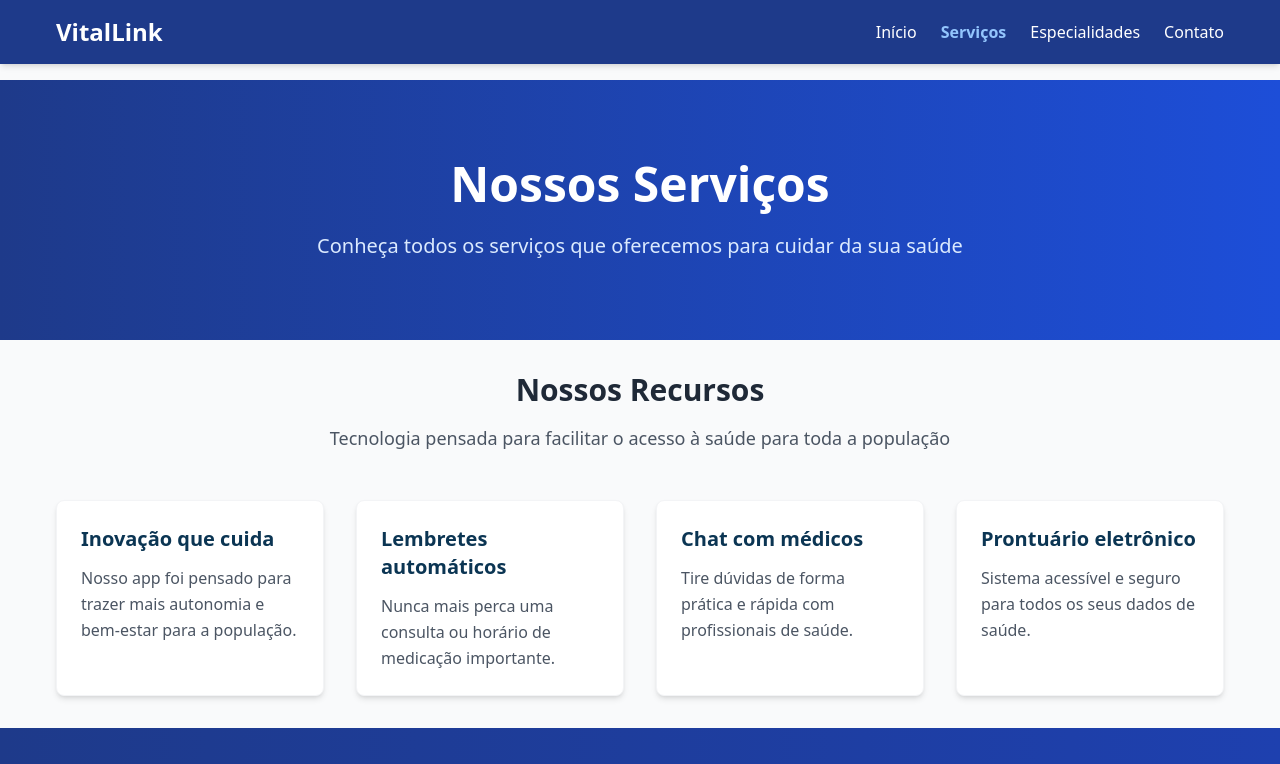
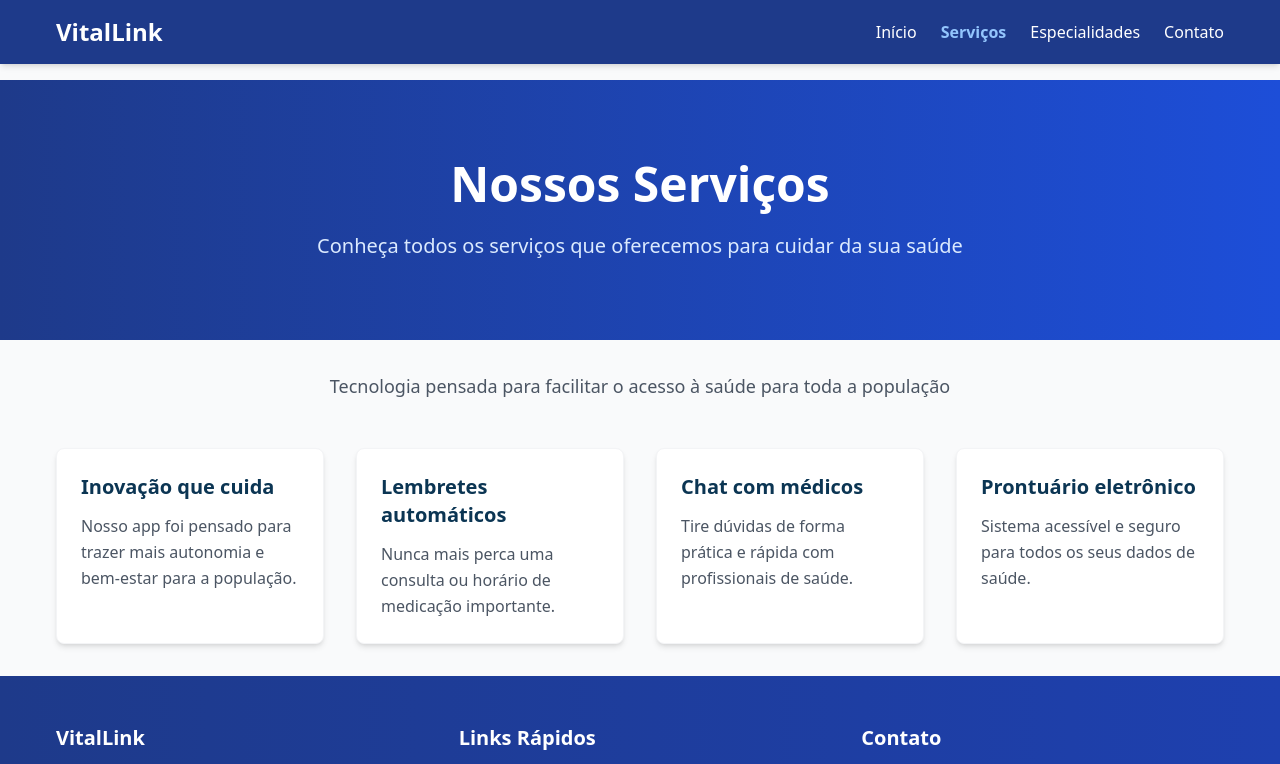
Before and after one commit to Rcsilva05/site-sprint3, a React (Vite) app: page /servicos in a window 1280 px wide. Shown: the top 764 px of the page. Built offline with nearby package versions, Linux system fonts and the light colour scheme.

Commit message:
Remove duplicidade Nossos Serviços

```diff
--- a/src/components/Features.tsx
+++ b/src/components/Features.tsx
@@ -21,7 +21,6 @@ export default function Features() {
   return (
     <section className="py-16 bg-gray-50">
       <div className="container mx-auto px-4">
-        <h2 className="text-3xl font-bold text-center text-gray-800 mb-4">Nossos Recursos</h2>
         <p className="text-center text-gray-600 mb-12 max-w-2xl mx-auto text-lg">
           Tecnologia pensada para facilitar o acesso à saúde para toda a população
         </p>
```
